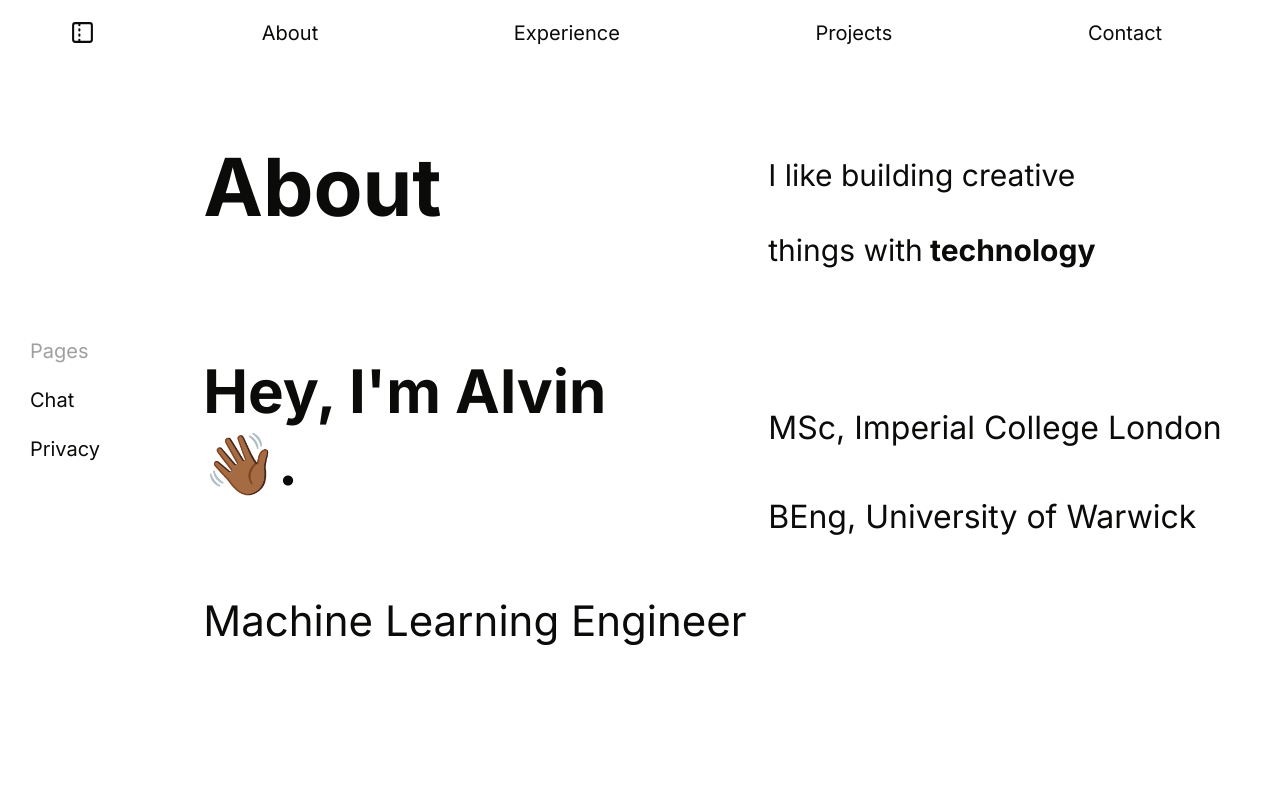
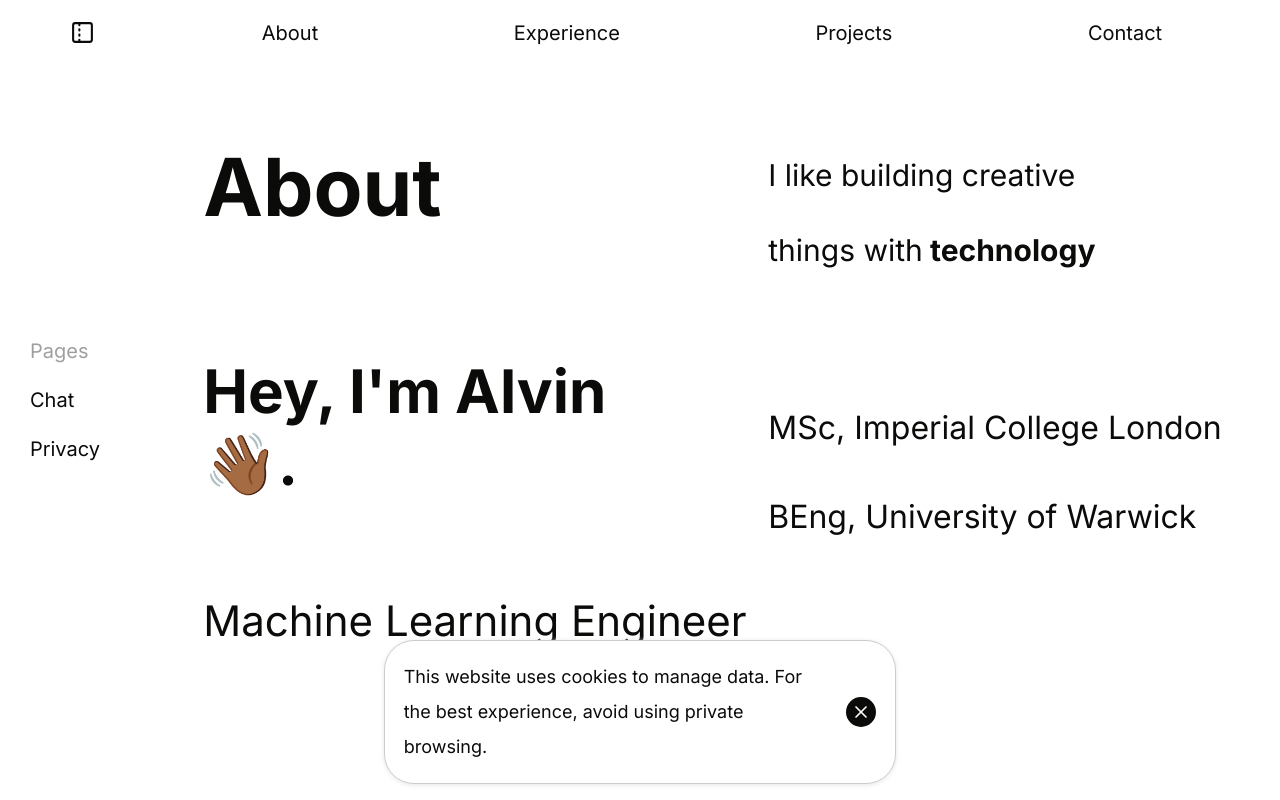
Before and after one commit to karaalv/alvin-portfolio, a Next.js app: page / in a window 1280 px wide. Built offline with nearby package versions, Linux system fonts and the light colour scheme.

Commit message:
Patches - Added CookieNotice component - Allowed closing of current agent writing session

```diff
--- a/app/page.tsx
+++ b/app/page.tsx
@@ -23,6 +23,8 @@ import Contact from '@components/main-page/contact/Contact'
 // Utilities.
 import { useState, useEffect, useRef } from 'react'
 import { useAppContext } from '@/contexts/AppContext'
+import { Toaster, toast } from 'react-hot-toast'
+import CookieNotice from '@/components/main-page/utils/CookieNotice'
 
 // Main hander for section components.
 export default function MainPage(){
@@ -48,6 +50,13 @@ export default function MainPage(){
 
     useEffect(() => {
         setIsClient(true)
+        // Set toast message
+        toast.custom(
+            () => <CookieNotice />,
+            {
+                duration: 7_000,
+            }
+        )
     }, [])
 
     // DO NOT RENDER IF NOT CLIENT!!!
@@ -59,6 +68,7 @@ export default function MainPage(){
         <div
             className={styles.container}
         >
+            <Toaster position='bottom-center'/>
             {/* Navigation */}
             <Navbar
                 isMain={true}
--- a/components/chat-page/AgentMessage.tsx
+++ b/components/chat-page/AgentMessage.tsx
@@ -88,7 +88,6 @@ export default function AgentMessage(
 
     const handleCanvasOpen = () => {
         if (!agentMemory.agent_canvas) return;
-        if (isAgentWriting) return;
         setCanvasContent(agentMemory.agent_canvas.content);
         setTimeout(() => {
             setCanvasOpen(true);
@@ -126,9 +125,9 @@ export default function AgentMessage(
             <button
                 className={styles.canvas_icon_container}
                 onClick={handleCanvasOpen}
-                disabled={isAgentWriting}
+                disabled={isAgentWriting && !illusion}
                 style={{
-                    cursor: isAgentWriting ? 'not-allowed' : 'pointer'
+                    cursor: isAgentWriting && !illusion ? 'not-allowed' : 'pointer'
                 }}
             >
                 <DraftingCompass className={styles.icon} />
--- /dev/null
+++ b/components/main-page/utils/CookieNotice.tsx
@@ -0,0 +1,25 @@
+/**
+ * @description This component displays a
+ * cookie notice to users.
+ */
+import { toast } from 'react-hot-toast'
+import { X } from 'lucide-react'
+
+import styles from '@styles/main-page/utils/CookieNotice.module.css'
+
+export default function CookieNotice() {
+    return (
+        <div className={styles.container}>
+            <p className={styles.message}>
+                This website uses cookies to manage data.
+                For the best experience, avoid using private browsing.
+            </p>
+            <div
+                className={styles.icon_container}
+                onClick={() => toast.dismiss()}
+            >
+                <X className={styles.icon} />
+            </div>
+        </div>
+    )
+}
--- a/package.json
+++ b/package.json
@@ -16,6 +16,7 @@
     "next": "^15.4.1",
     "react": "^19.1.0",
     "react-dom": "^19.1.0",
+    "react-hot-toast": "^2.6.0",
     "react-markdown": "^10.1.0",
     "react-responsive": "^10.0.0",
     "rehype-raw": "^7.0.0",
--- a/styles/chat-page/ChatSection.module.css
+++ b/styles/chat-page/ChatSection.module.css
@@ -48,7 +48,8 @@
 /* Mobile */
 @media (max-width: 768px) {
     .main_container {
-        padding-bottom: 10rem;
+        /* padding-bottom: 10rem; */
+        padding-bottom: 10vh;
     }
 
     .chat_messages_big {
@@ -60,7 +61,7 @@
 /* Desktop & Tablet */
 @media (min-width: 769px) {
     .main_container {
-        padding-bottom: 10rem;
+        padding-bottom: 10vh;
     }
 
     .chat_messages_big {
--- /dev/null
+++ b/styles/main-page/utils/CookieNotice.module.css
@@ -0,0 +1,79 @@
+/* Cookie Notice Styles */
+
+.container {
+    background-color: var(--secondary);
+    display: flex;
+    flex-direction: row;
+    align-items: center;
+    border-radius: 3rem;
+    height: auto;
+    border: 1px solid var(--highlight);
+    box-shadow: 0 0.1rem 0.5rem var(--accent);
+}
+
+.message {
+    color: var(--primary);
+    font-family: var(--primary-font);
+    line-height: 3.5rem;
+}
+
+.icon_container {
+    padding: 0.5rem;
+    cursor: pointer;
+    border-radius: var(--radius);
+    background-color: var(--primary);
+}
+
+.icon_container:hover {
+    opacity: var(--hover-opacity);
+}
+
+.icon {
+    color: var(--secondary);
+}
+
+/* Mobile */
+@media (max-width: 768px) {
+    .container {
+        width: 90vw;
+        padding: 5%;
+        gap: 1rem;
+    }
+
+    .message {
+        font-size: 1.6rem;
+    }
+
+    .icon_container {
+        height: 2.5rem;
+        width: 2.5rem;
+    }
+
+    .icon {
+        height: 1.5rem;
+        width: 1.5rem;
+    }
+}
+
+/* Desktop and Tablet */
+@media (min-width: 769px) {
+    .container {
+        width: 40vw;
+        padding: 1.5%;
+        gap: 2rem;
+    }
+
+    .message {
+        font-size: 1.8rem;
+    }
+
+    .icon_container {
+        height: 3rem;
+        width: 3rem;
+    }
+
+    .icon {
+        height: 2rem;
+        width: 2rem;
+    }
+}
```
Also changed, not shown: components/chat-page/Canvas.tsx (+1 -7 lines), styles/chat-page/ChatInput.module.css (+10 -3 lines), 1 other file (tests, documents, lock files or other folders).
